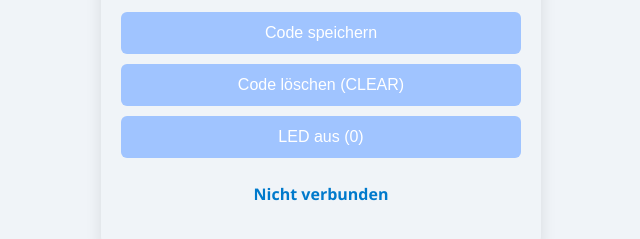
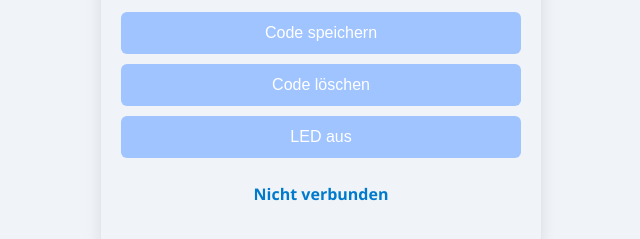
Before and after one commit to tandoyu/esp32-ble-web, a plain HTML site: page index.html in a window 1280 px wide. Shown: the part 344-583 px from the top of the page, 319-959 px from the left. Drawn offline with Linux system fonts and the light colour scheme.

Commit message:
Update index.html

```diff
--- a/index.html
+++ b/index.html
@@ -83,8 +83,8 @@
   <input type="text" id="inputCode" placeholder="Code eingeben" disabled />
   <button id="sendCodeBtn" disabled>Code speichern</button>
 
-  <button id="clearBtn" disabled>Code löschen (CLEAR)</button>
-  <button id="ledOffBtn" disabled>LED aus (0)</button>
+  <button id="clearBtn" disabled>Code löschen</button>
+  <button id="ledOffBtn" disabled>LED aus</button>
 
   <div id="status">Nicht verbunden</div>
 
```
